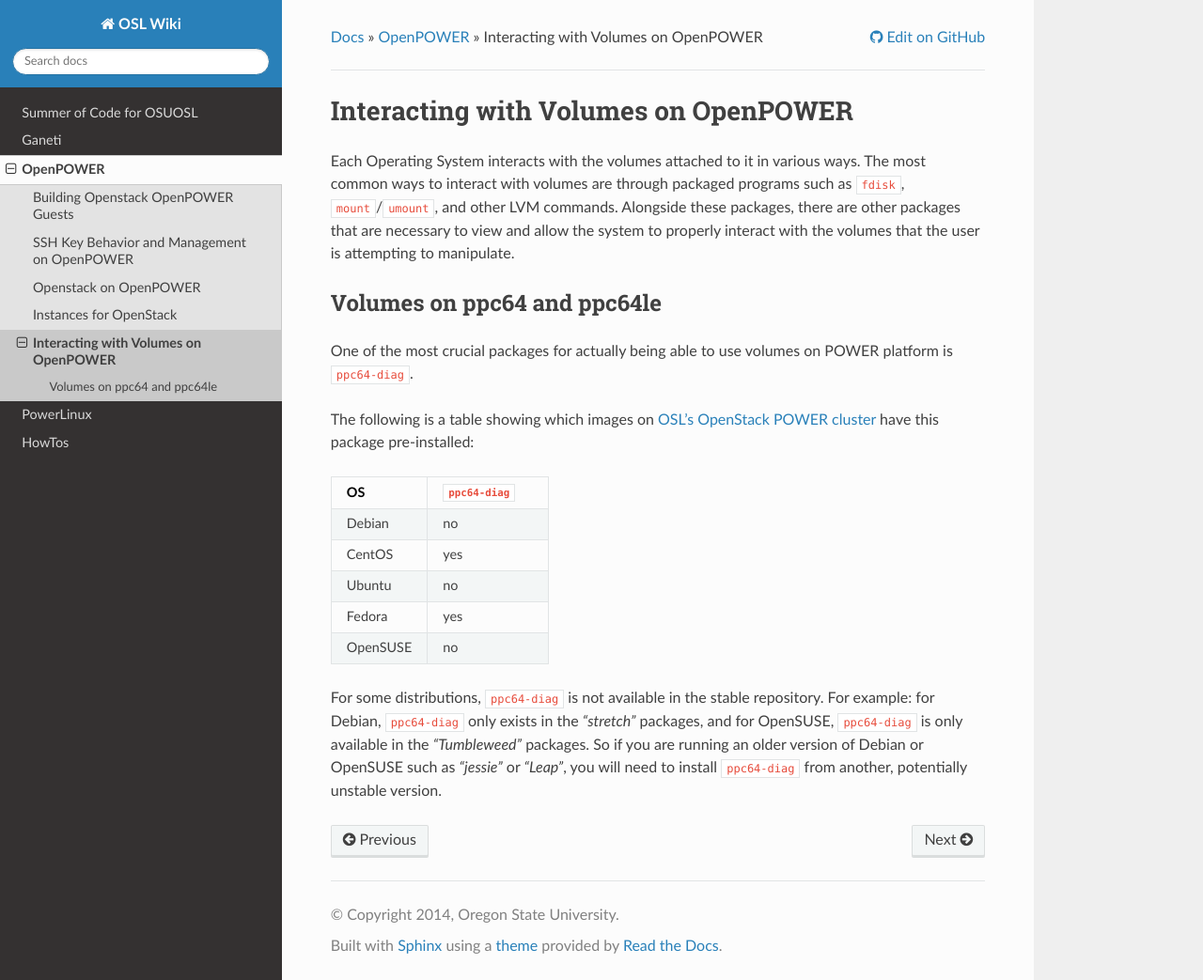
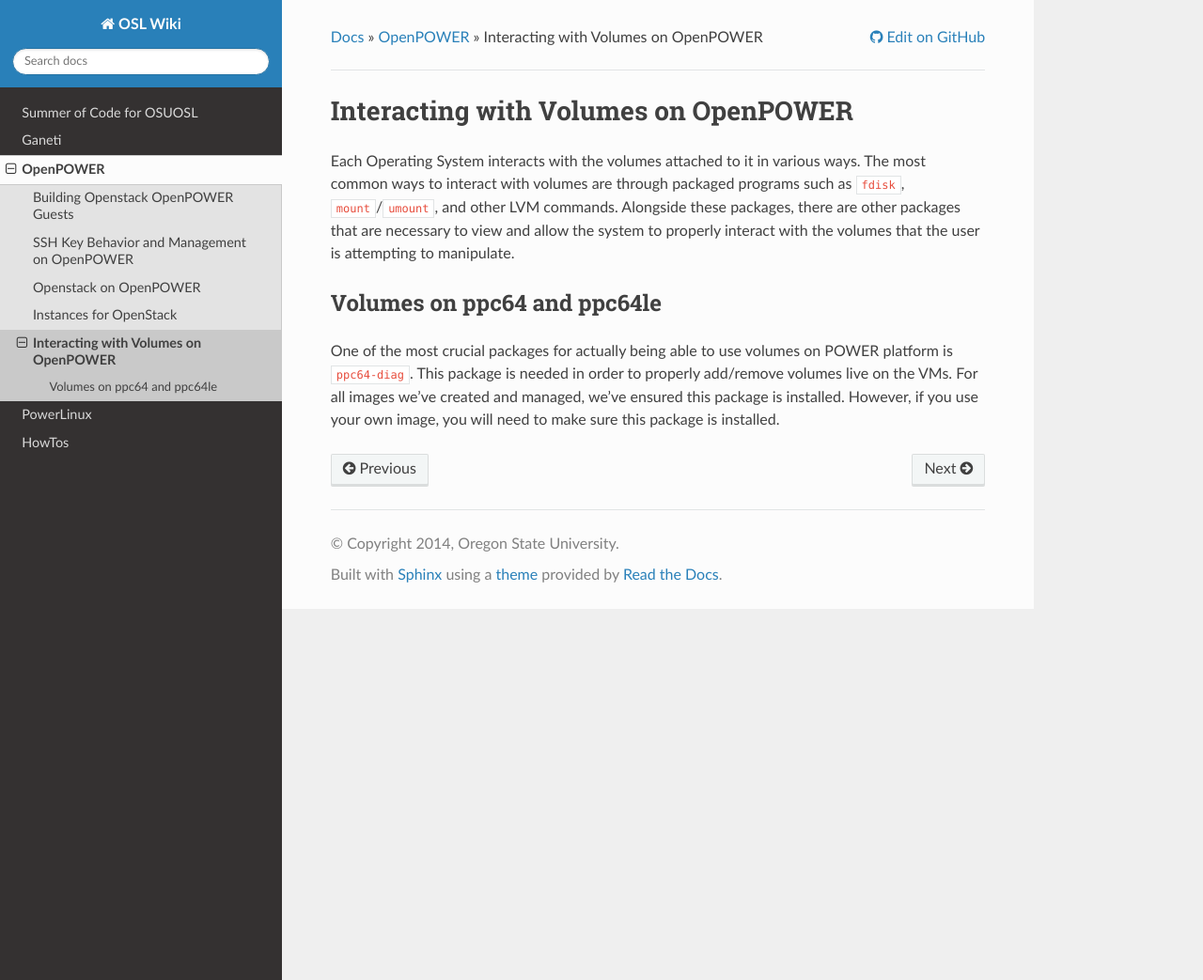
Before and after one commit to osuosl/wiki, a Sphinx documentation site: the page built from source/openpower/volumes.rst, in a window 1280 px wide and 1043 px high. Shown: the whole window at 94% size. Built offline with Sphinx 7.4.7 and the Read the Docs theme 2.0.0, drawn with Linux system fonts in a browser that asks for light colours.

Commit message:
Update volumes doc
We ensure we install ppc64-diag so let's update the docs to reflect that.

```diff
--- a/source/openpower/volumes.rst
+++ b/source/openpower/volumes.rst
@@ -1,35 +1,15 @@
 Interacting with Volumes on OpenPOWER
 =====================================
 
-Each Operating System interacts with the volumes attached to it in various ways.
-The most common ways to interact with volumes are through packaged programs such
-as ``fdisk``, ``mount``/``umount``, and other LVM commands. Alongside these packages,
-there are other packages that are necessary to view and allow the system to properly
-interact with the volumes that the user is attempting to manipulate.
+Each Operating System interacts with the volumes attached to it in various ways.  The most common ways to interact with
+volumes are through packaged programs such as ``fdisk``, ``mount``/``umount``, and other LVM commands. Alongside these
+packages, there are other packages that are necessary to view and allow the system to properly interact with the
+volumes that the user is attempting to manipulate.
 
 Volumes on ppc64 and ppc64le
 ----------------------------
 
-One of the most crucial packages for actually being able to use volumes on POWER platform is
-``ppc64-diag``.
-
-The following is a table showing which images on `OSL's OpenStack POWER cluster`__ have this
-package pre-installed:
-
-.. __: https://openpower-controller.osuosl.org
-
-.. csv-table::
-  :header: "OS", "``ppc64-diag``"
-  :widths: 12, 15
-
-  "Debian", "no"
-  "CentOS", "yes"
-  "Ubuntu", "no"
-  "Fedora", "yes"
-  "OpenSUSE", "no"
-
-For some distributions, ``ppc64-diag`` is not available in the stable repository. For example:
-for Debian, ``ppc64-diag`` only exists in the *"stretch"* packages, and for OpenSUSE,
-``ppc64-diag`` is only available in the *"Tumbleweed"* packages. So if you are running an
-older version of Debian or OpenSUSE such as *"jessie"* or *"Leap"*, you will need to install
-``ppc64-diag`` from another, potentially unstable version.
+One of the most crucial packages for actually being able to use volumes on POWER platform is ``ppc64-diag``. This
+package is needed in order to properly add/remove volumes live on the VMs. For all images we've created and managed,
+we've ensured this package is installed. However, if you use your own image, you will need to make sure this package is
+installed.
```
